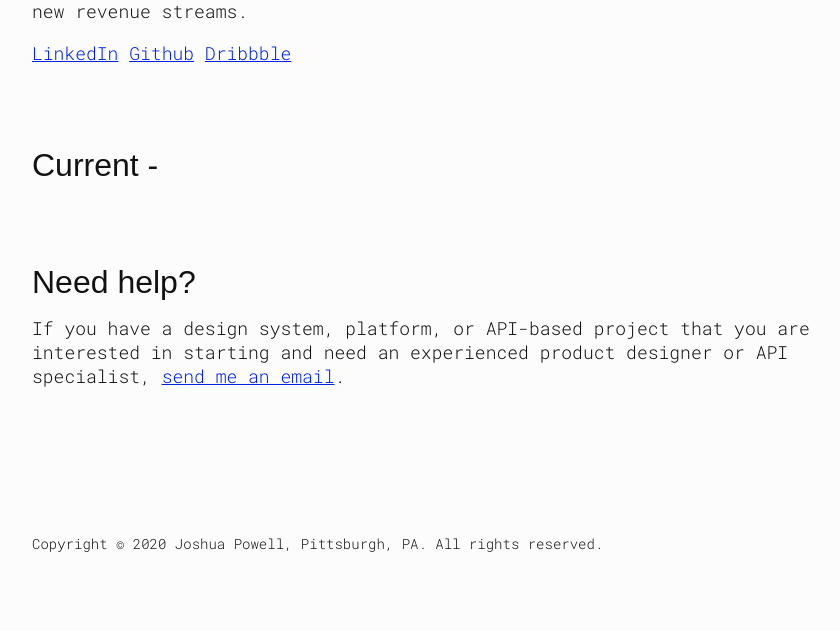
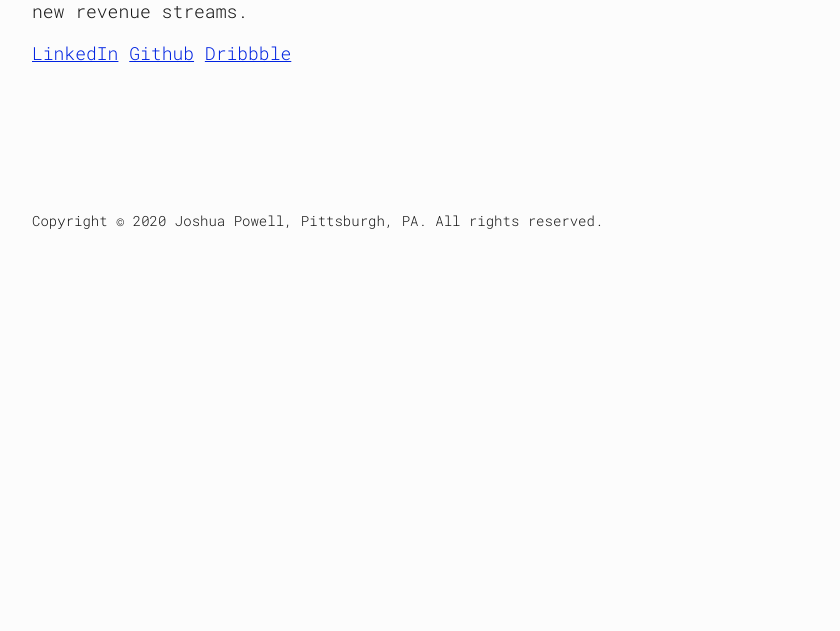
Before and after one commit to joshuapowell/www.joshuapowell.io, a Python web app: template app/templates/index.html in a window 1280 px wide. Shown: the part 412-1043 px from the top of the page, without its empty margins (8-848 px from the left). After the commit the page ends 641 px from the top, so only its background shows below. Run offline with Jinja, Linux system fonts and the light colour scheme; the template is opened without the code that fills it, so the values that code supplies are empty; some web fonts are replaced.

Commit message:
Remove unnecessary sections of site

```diff
--- a/app/templates/index.html
+++ b/app/templates/index.html
@@ -27,7 +27,7 @@
     </div>
   </header>
 
-  <section class="front--projects">
+  <section class="front--projects" style="display: none;">
     <div class="row">
       <div class="col-xs-12 col-sm-12 col-md-6 col-lg-6">
         <h1>
@@ -121,7 +121,7 @@
     </div>
   </section>
 
-  <section class="front--cta">
+  <section class="front--cta" style="display: none;">
     <div class="row">
       <div class="col-xs-12 col-sm-12 col-md-6 col-lg-6">
         <h1>
```
